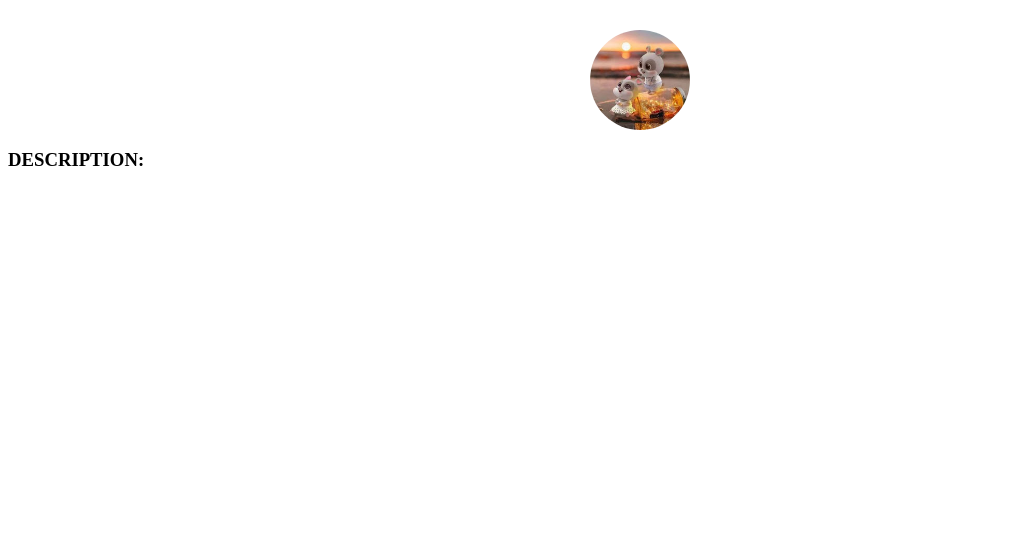
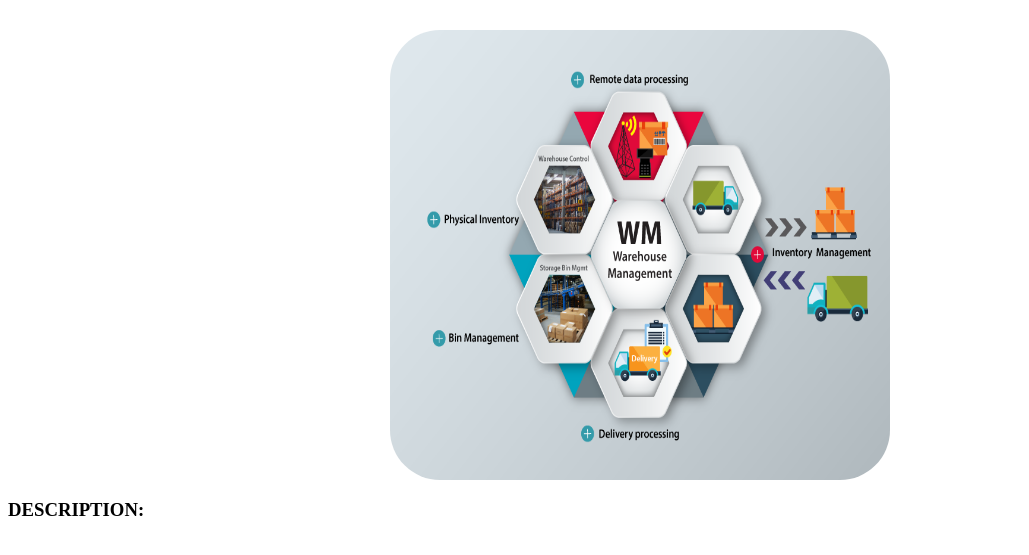
Before and after one commit to TalasilaEeshita/warehouse-management-system, a plain HTML site: page index.html in a window 1280 px wide. Shown: the part 95-650 px from the top of the page, without its empty margins (0-1029 px from the left). Drawn offline with Linux system fonts and the light colour scheme.

Commit message:
first commit

```diff
--- a/index.html
+++ b/index.html
@@ -17,7 +17,7 @@
 </head>
 <body>
     <h1 style="text-align: center;color: blue;font-size: 50px;">warehouse management system</h1>
-    <img src="assets/girl.jpg" style ="width: 100px; height: 100px;border-radius:50px " class="img">
+    <img src="assets/whm.png" style ="width: 500px; height: 450px;border-radius:50px " class="img">
     <h3>DESCRIPTION:</h3>
     <p></p>
 </body>
```
Also changed, not shown: assets/girl.jpg (deleted), assets/whm.png (added).
